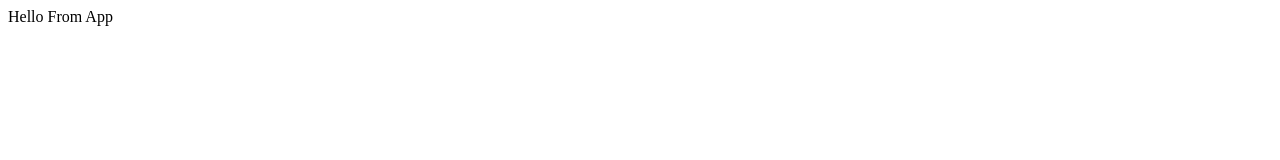
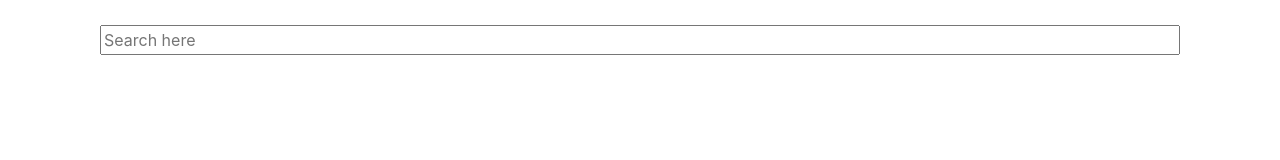
Before and after one commit to manojnaidu619/react-youtube, a React app: page / in a window 1280 px wide. Built offline with nearby package versions, Linux system fonts and the light colour scheme.

Commit message:
Passing data from child to parent

```diff
--- a/public/index.html
+++ b/public/index.html
@@ -5,6 +5,7 @@
     <link rel="icon" href="%PUBLIC_URL%/favicon.ico" />
     <meta name="viewport" content="width=device-width, initial-scale=1" />
     <meta name="theme-color" content="#000000" />
+    <link rel="stylesheet" href="https://stackpath.bootstrapcdn.com/bootstrap/4.4.1/css/bootstrap.min.css"/>
     <meta
       name="description"
       content="Web site created using create-react-app"
--- /dev/null
+++ b/src/components/SearchBar.js
@@ -0,0 +1,24 @@
+import React from 'react'
+
+class SearchBar extends React.Component{
+    state = {term: ''}
+    onSubmit = (event) => {
+        event.preventDefault()
+        this.props.onTermSubmit(this.state.term)
+    }
+    onChangeHandler = (event) => {
+        this.setState({term: event.target.value})
+    }
+
+    render(){
+        return (
+            <div className="container" style={{marginTop: "25px"}}>
+                <form onSubmit={this.onSubmit}>
+                    <input type="text" style={{width: "100%", outline: "none"}} placeholder="Search here" onChange={this.onChangeHandler} value={this.state.term}></input>
+                </form>
+            </div>
+        )
+    }
+}
+
+export default SearchBar
--- a/src/components/app.js
+++ b/src/components/app.js
@@ -1,9 +1,19 @@
 import React from 'react'
+import SearchBar from './SearchBar'
 
-const App = () => {
-    return(
-        <div>Hello From App</div>
-    )
+class App extends React.Component{
+    state = {term: ''}
+    onSearch= (term) => {
+        this.setState({term: term})
+    }
+    render(){
+        return(
+            <div className="container">
+                <SearchBar onTermSubmit={this.onSearch}/>
+                {this.state.term}
+            </div>
+        )
+    }
 }
 
 export default App
--- a/src/index.js
+++ b/src/index.js
@@ -1,5 +1,5 @@
 import React from 'react'
 import ReactDOM from 'react-dom'
-import App from './components/app'
+import App from './components/App'
 
 ReactDOM.render(<App/>, document.querySelector("#root"))
```
